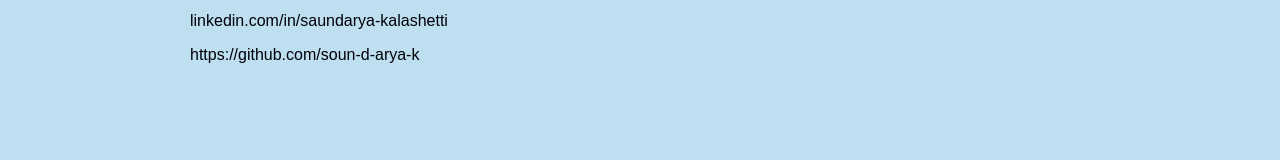
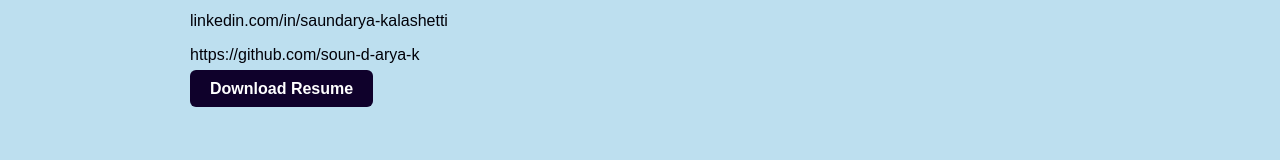
Before and after one commit to soun-d-arya-k/my-portfolio, a plain HTML site: page index.html in a window 1280 px wide. Shown: the part 5311-5471 px from the top of the page. Drawn offline with Linux system fonts and the light colour scheme.

Commit message:
Add files via upload

```diff
--- a/index.html
+++ b/index.html
@@ -157,6 +157,7 @@
     <p>Akkalkot,Maharashtra</p>
     <p>linkedin.com/in/saundarya-kalashetti</p>
     <p>https://github.com/soun-d-arya-k</p>
+    <a href="assets/resume (3).pdf" download class="resume-btn">Download Resume</a>
   </section>
 
   <footer class="animated-footer">
--- a/portfolio.css
+++ b/portfolio.css
@@ -137,3 +137,17 @@ footer {
   0% { opacity: 0; transform: translateY(50px); }
   100% { opacity: 1; transform: translateY(0); }
 }
+
+.resume-btn {
+  background: #0f012b;
+  color: white;
+  padding: 10px 20px;
+  border-radius: 6px;
+  text-decoration: none;
+  font-weight: bold;
+  transition: 0.3s;
+}
+
+.resume-btn:hover {
+  background: #76edf6;
+}
```
Also changed, not shown: 1 other file.
